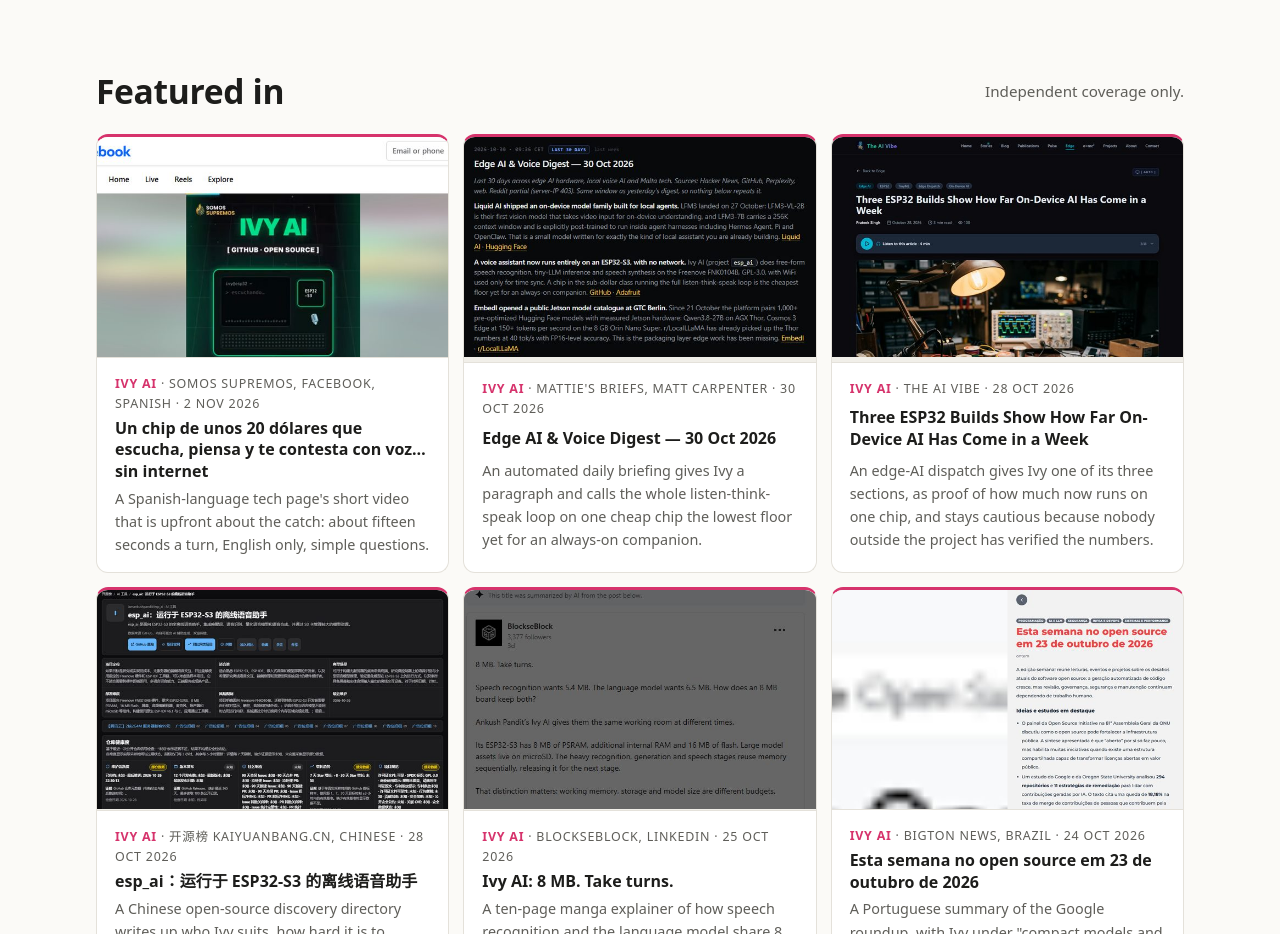
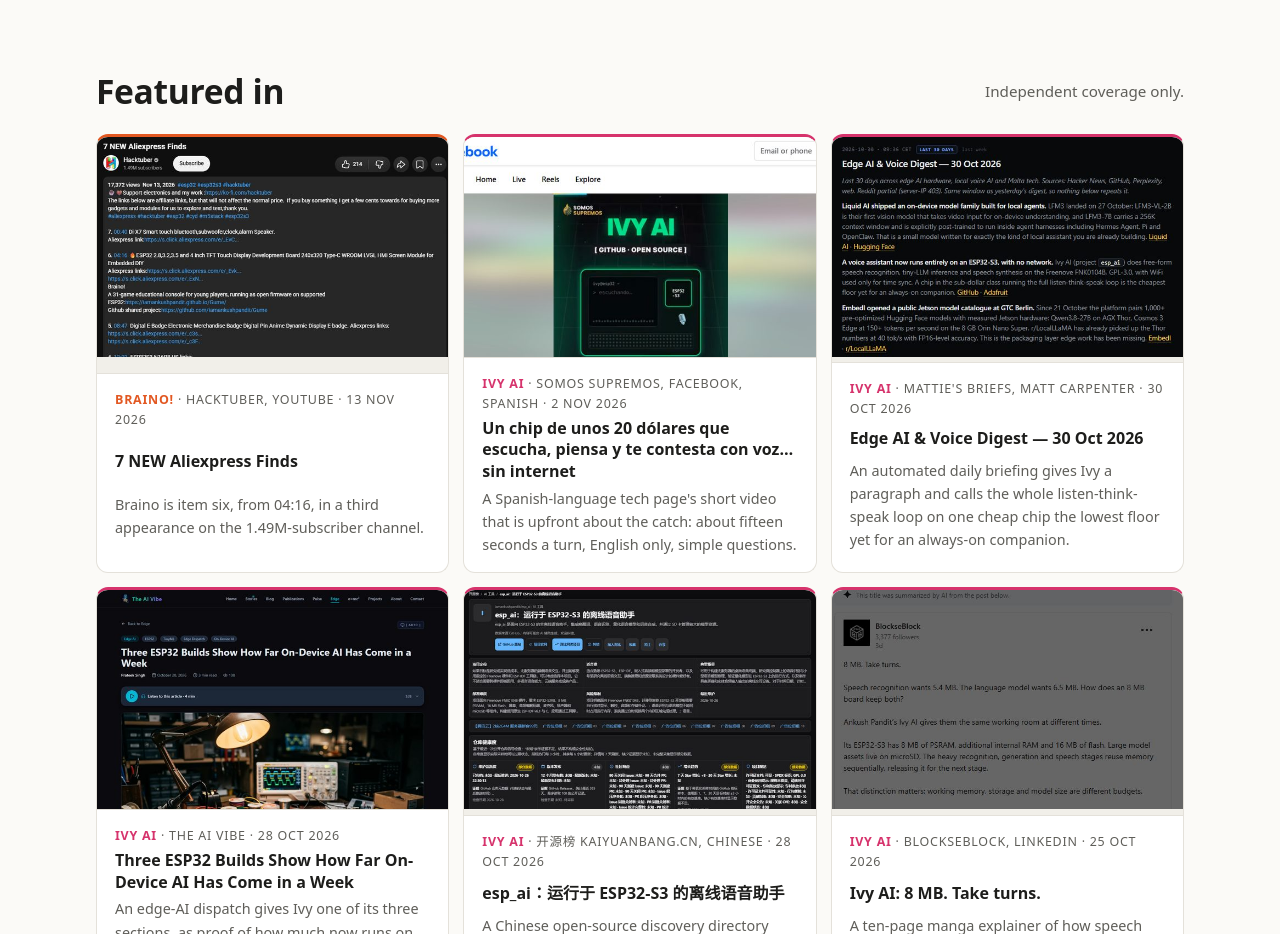
Before and after one commit to iamankushpandit/mysite, a plain HTML site: page index.html in a window 1280 px wide. Shown: the part 8860-9794 px from the top of the page. Drawn offline with Linux system fonts and the light colour scheme; no server answers.

Commit message:
Featured: Hacktuber's third video featuring Braino!, 13 November 2026 (#11)
Co-authored-by: Claude Opus 5.5 <noreply@anthropic.com>

```diff
--- a/index.html
+++ b/index.html
@@ -456,6 +456,12 @@ const char      *name = mnf_name("FR");   // "France"</code></pre>
     <p class="section-note">Independent coverage only.</p>
   </div>
   <ul class="featured-list">
+    <li class="featured-item" style="--accent:#e25822">
+      <a class="featured-shot" href="https://www.youtube.com/watch?v=TGgH-MnPvXg&t=256" aria-hidden="true" tabindex="-1"><img src="assets/featured/hacktuber3.jpg" alt="" width="640" height="400" loading="lazy"></a>
+      <span class="featured-meta"><span class="featured-project">Braino!</span> · Hacktuber, YouTube · 13 Nov 2026</span>
+      <a href="https://www.youtube.com/watch?v=TGgH-MnPvXg&t=256">7 NEW Aliexpress Finds</a>
+      <span class="featured-said">Braino is item six, from 04:16, in a third appearance on the 1.49M-subscriber channel.</span>
+    </li>
     <li class="featured-item" style="--accent:#d6336c">
       <a class="featured-shot" href="https://www.facebook.com/61550254134555/videos/un-chip-de-unos-20-d%C3%B3lares-que-escucha-piensa-y-te-contesta-con-voz-sin-internet/2234183217443510/" aria-hidden="true" tabindex="-1"><img src="assets/featured/fb_somossupremos.jpg" alt="" width="640" height="400" loading="lazy"></a>
       <span class="featured-meta"><span class="featured-project">Ivy AI</span> · Somos Supremos, Facebook, Spanish · 2 Nov 2026</span>
```
Also changed, not shown: assets/featured/hacktuber3.jpg (added).
